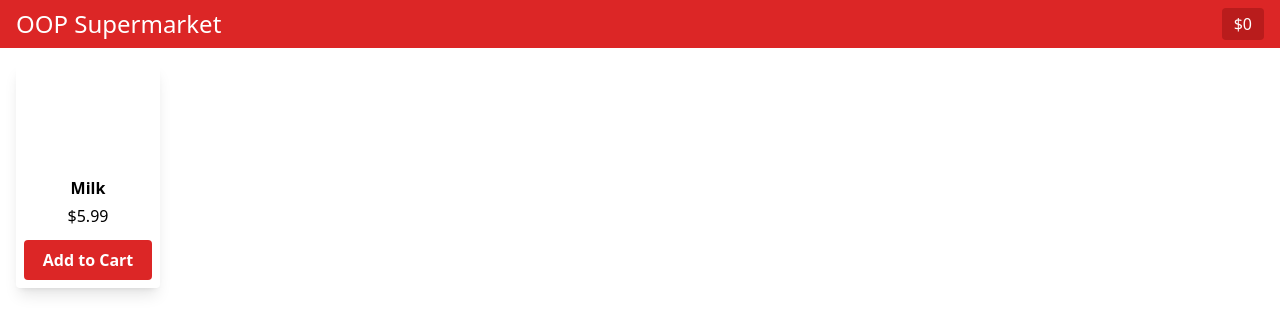
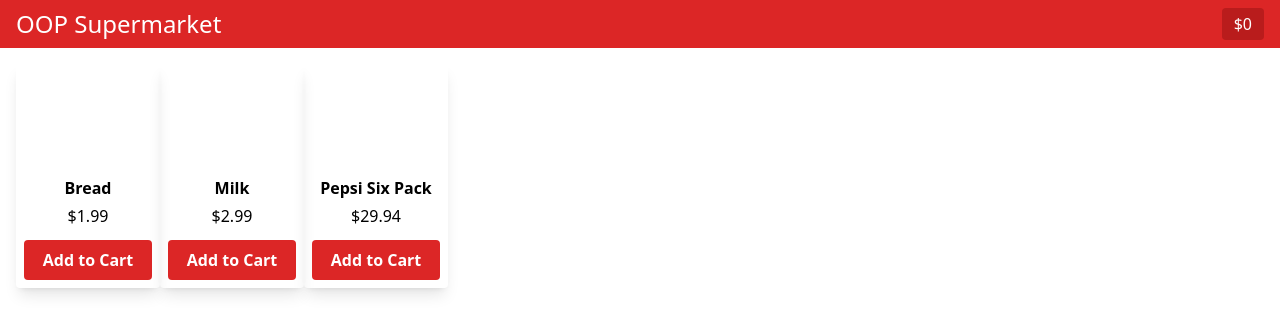
Before and after one commit to dararod/oop-supermarket, a React (Vite) app: page / in a window 1280 px wide. Shown: the top 334 px of the page. Built offline with nearby package versions, Linux system fonts and the light colour scheme.

Commit message:
remove: harcoded code

```diff
--- a/src/components/App.tsx
+++ b/src/components/App.tsx
@@ -1,15 +1,25 @@
 import { Header } from "./Header";
 import { Product } from "./Product";
+import { Milk } from "../model/products/Milk";
+import { PepsiSixPack } from "../model/products/PepsiSixPack";
+import { Bread } from "../model/products/Bread";
+
+import type { IProduct } from "../model/products/IProduct";
+
+const CATALOG: IProduct[] = [new Bread(), new Milk(), new PepsiSixPack()];
 
 export const App = () => {
   return (
     <main>
       <Header />
-      <section className="p-4">
-        <Product
-          price={5.99}
-          name="Milk"
-        />
+      <section className="p-4 flex">
+        {
+          CATALOG.map((product) => (
+            <Product
+              product={product}
+            />
+          ))
+        }
       </section>
     </main>
   );
--- a/src/components/Product.tsx
+++ b/src/components/Product.tsx
@@ -1,22 +1,22 @@
 import { useBasket } from "../hooks/use-basket";
 
 import { BasketItem } from "../model/BasketItem";
-import { Milk } from "../model/products/Milk";
 
-export const Product = ({ price, name }: { price: number; name: string }) => {
+import type { IProduct } from "../model/products/IProduct";
+
+export const Product = (props: { product: IProduct }) => {
   const { addToBasket } = useBasket();
-  const milk = new Milk();
 
   return (
     <div className="h-56 w-36 shadow-lg flex flex-col justify-end items-center p-2 gap-3 rounded">
       <div className="flex flex-col gap-1 justify-center items-center">
-        <span className="font-semibold">{name}</span>
-        <span>${price}</span>
+        <span className="font-semibold">{props.product.name}</span>
+        <span>${props.product.price}</span>
       </div>
       <button
         className="flex justify-center items-center h-10 p-3 bg-red-600 text-white font-semibold w-full rounded"
         type="button"
-        onClick={() => addToBasket(new BasketItem(milk, 1))}
+        onClick={() => addToBasket(new BasketItem(props.product, 1))}
       >
         Add to Cart
       </button>
--- a/src/context/BasketContext.tsx
+++ b/src/context/BasketContext.tsx
@@ -1,7 +1,8 @@
 import { createContext, useState } from 'react';
 
+import { Basket } from '../model/Basket';
+
 import type { BasketItem } from '../model/BasketItem';
-import { Basket } from '../model/Basket';
 
 export type BasketContextValue = {
     basket: Basket;
```
